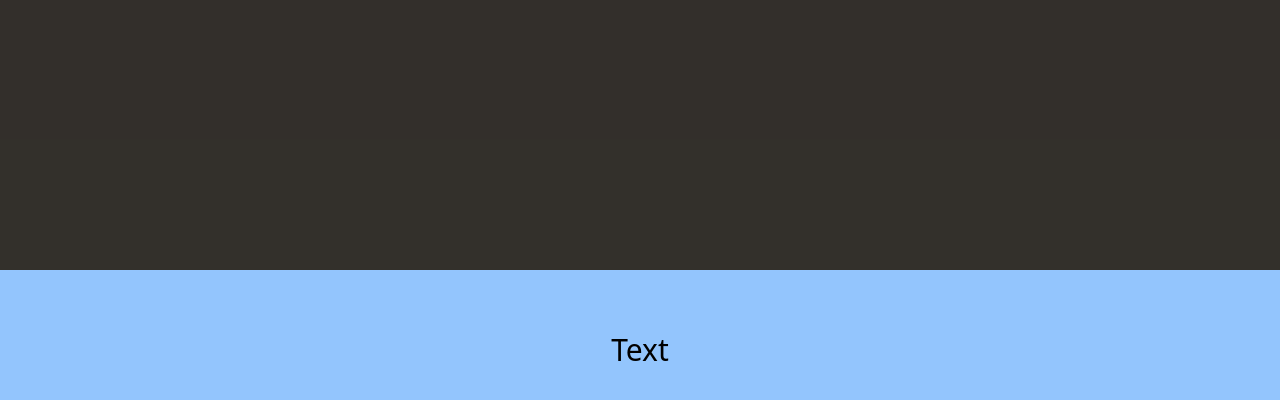
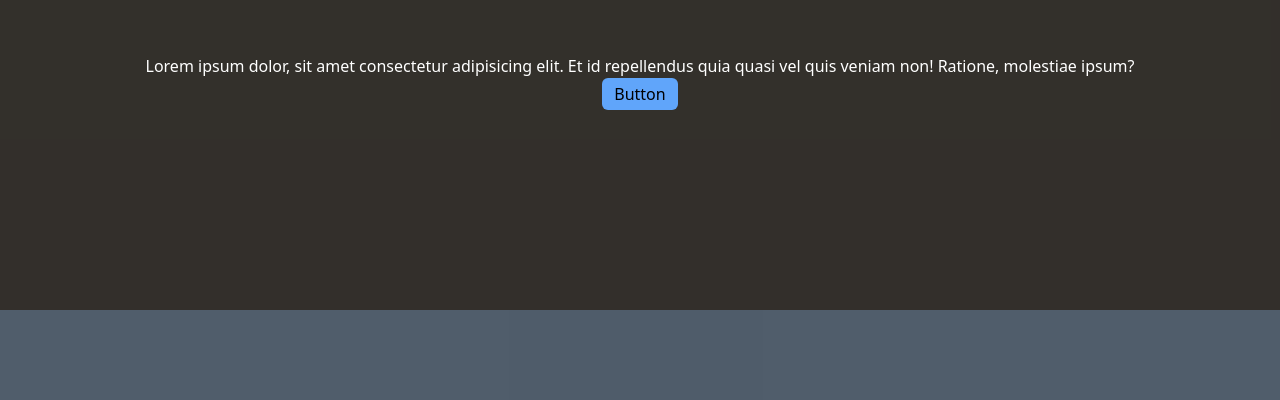
Before and after one commit to SundayLogic/DragThisBox, a Next.js app: page / in a window 1280 px wide. Shown: the part 370-770 px from the top of the page. Built offline with nearby package versions, Linux system fonts and the light colour scheme.

Commit message:
Aria Test 1

```diff
--- /dev/null
+++ b/components/atoms/Buttons/BtnTest.tsx
@@ -0,0 +1,2 @@
+const BtnTest = () =>{};
+export default BtnTest;
--- a/components/organisms/Slidder.tsx
+++ b/components/organisms/Slidder.tsx
@@ -1,14 +1,17 @@
 import {motion} from "framer-motion";
 const Slidder = () => {
     return(
-        <motion.div className="bg-blue-300 h-[10rem] w-[100vw] flex justify-center items-center text-3xl"
+        <motion.div className="bg-blue-300 h-[20rem] w-[100vw] flex justify-center items-center text-3xl"
             drag="y"
-            dragConstraints={{top: 50, bottom:10}}
+            initial={{
+                opacity: 0.3,
+                y: 200,
+            }}
             whileDrag={{
-                scale: 0.9,
-                rotateX: 70,
-
+                opacity: 1,
+                style: {borderRadius: 20}
             }}
+            dragConstraints={{top: 0, bottom:10}}
         >
             <h1>Text</h1>
         </motion.div>
--- a/components/pages/Test.tsx
+++ b/components/pages/Test.tsx
@@ -1,10 +1,42 @@
+import { MotionConfig } from "framer-motion";
 import Slidder from "../organisms/Slidder";
-
+import { motion } from "framer-motion";
+import React, { useRef, useState } from "react";
+import { useButton } from "react-aria";
 const Test = () => {
+  const [open, setOpen] = useState(false);
+  return (
+    <div className="flex flex-col items-end justify-end bg-orange-100/20 h-[100vh] overflow-hidden items-center">
+      <motion.div
+        animate={{
+          opacity: open ? 0 : 1,
+        }}
+        transition={{
+          duration: 0.2,
+          ease: "easeInOut",
+        }}
+      >
+        <p className="max-w-[80vw] text-white">
+          Lorem ipsum dolor, sit amet consectetur adipisicing elit. Et id
+          repellendus quia quasi vel quis veniam non! Ratione, molestiae ipsum?
+        </p>
+      </motion.div>
+        <Button onClick={() => setOpen(!open)} children={"Button"}/>
+      <Slidder />
+    </div>
+  );
+};
+export default Test;
+interface ButtonProps {
+    onClick: () => void;
+    children: string;
+}
+function Button({onClick, children}:ButtonProps){
+    let ref = React.useRef() as React.RefObject<Element>;
+    let {buttonProps, isPressed} = useButton({onPress: onClick}, ref)
     return(
-        <div className="flex items-end justify-end bg-orange-100/20 h-[100vh] overflow-hidden">
-            <Slidder />
-        </div>
+        <button {...buttonProps} className={`${isPressed ? "bg-blue-400/30" : "bg-blue-400"} px-3 py-1 rounded-md`}>
+            {children}
+        </button>
     )
-};
-export default Test ;
+}
```
